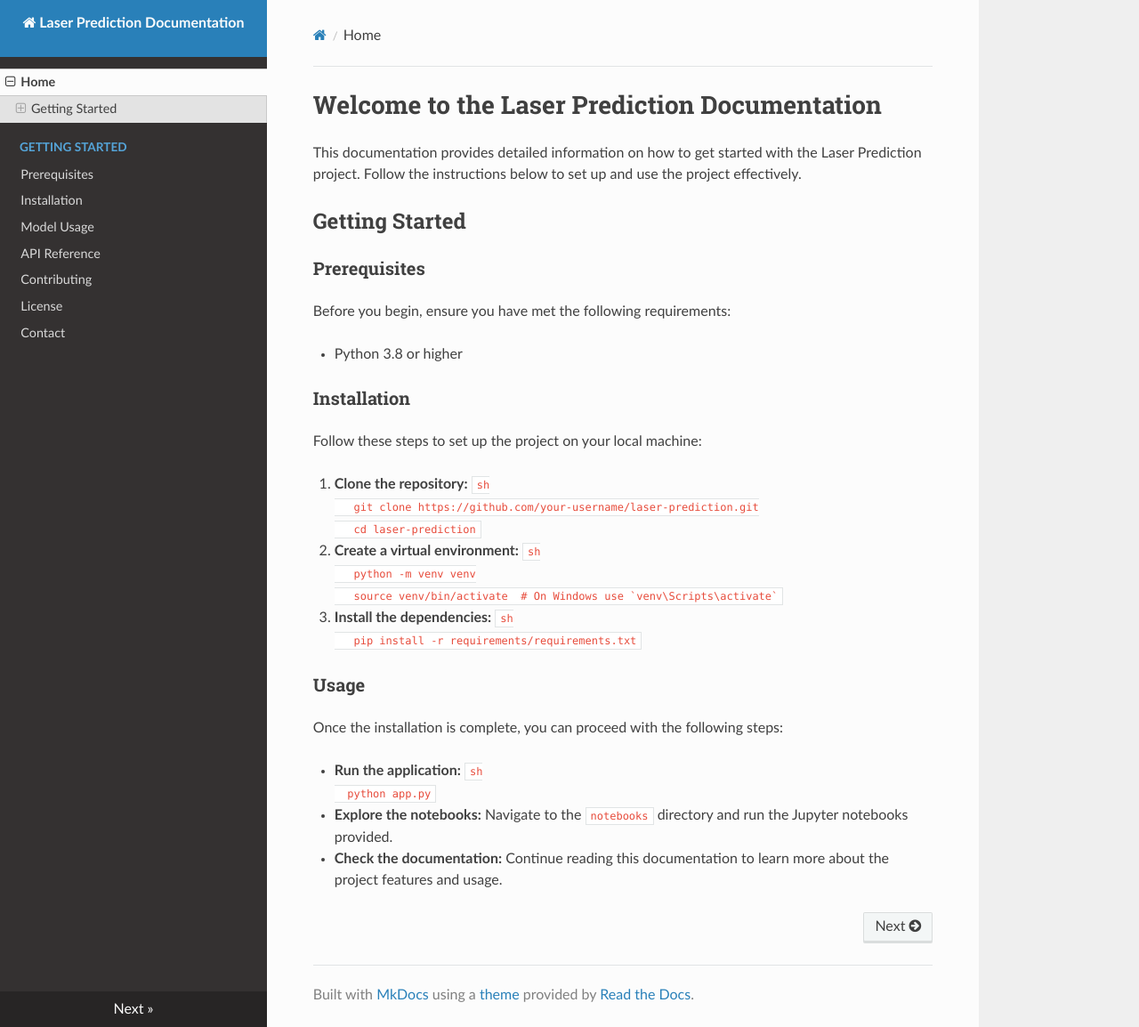
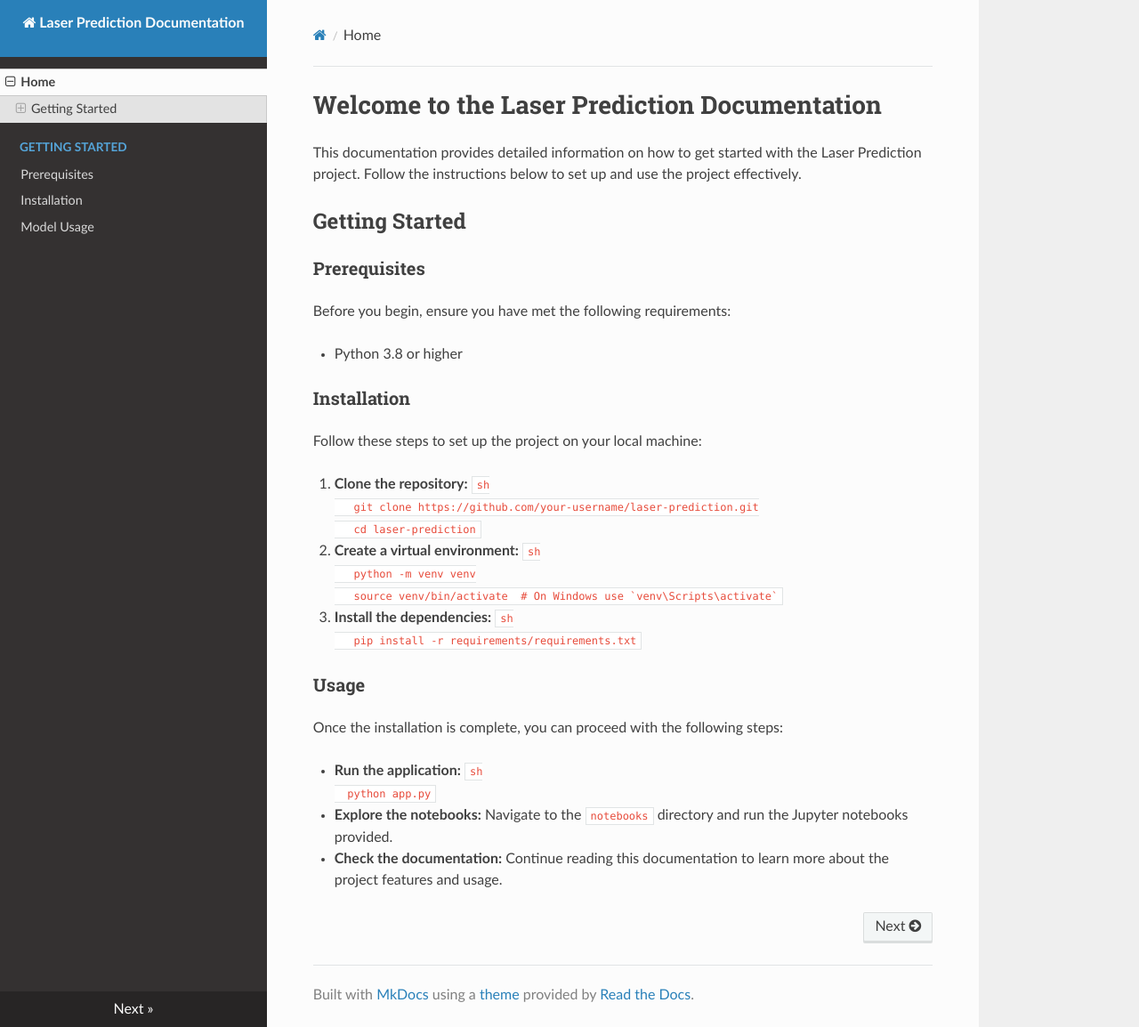
Before and after one commit to jarb29/laser_prediction, an MkDocs documentation site: the page built from docs/index.md, in a window 1280 px wide and 1154 px high. Shown: the whole window at 89% size. Built offline with MkDocs 1.6.1, drawn with Linux system fonts in a browser that asks for light colours; nearby versions of some CDN libraries.

Commit message:
requirement

```diff
--- a/mkdocs.yml
+++ b/mkdocs.yml
@@ -5,10 +5,6 @@ nav:
       - Prerequisites: docs/prerequisites.md
       - Installation: docs/installation.md
   - Model Usage: model.md
-  - API Reference: api-reference.md
-  - Contributing: contributing.md
-  - License: license.md
-  - Contact: contact.md
 
 plugins:
   - mkdocstrings
```
